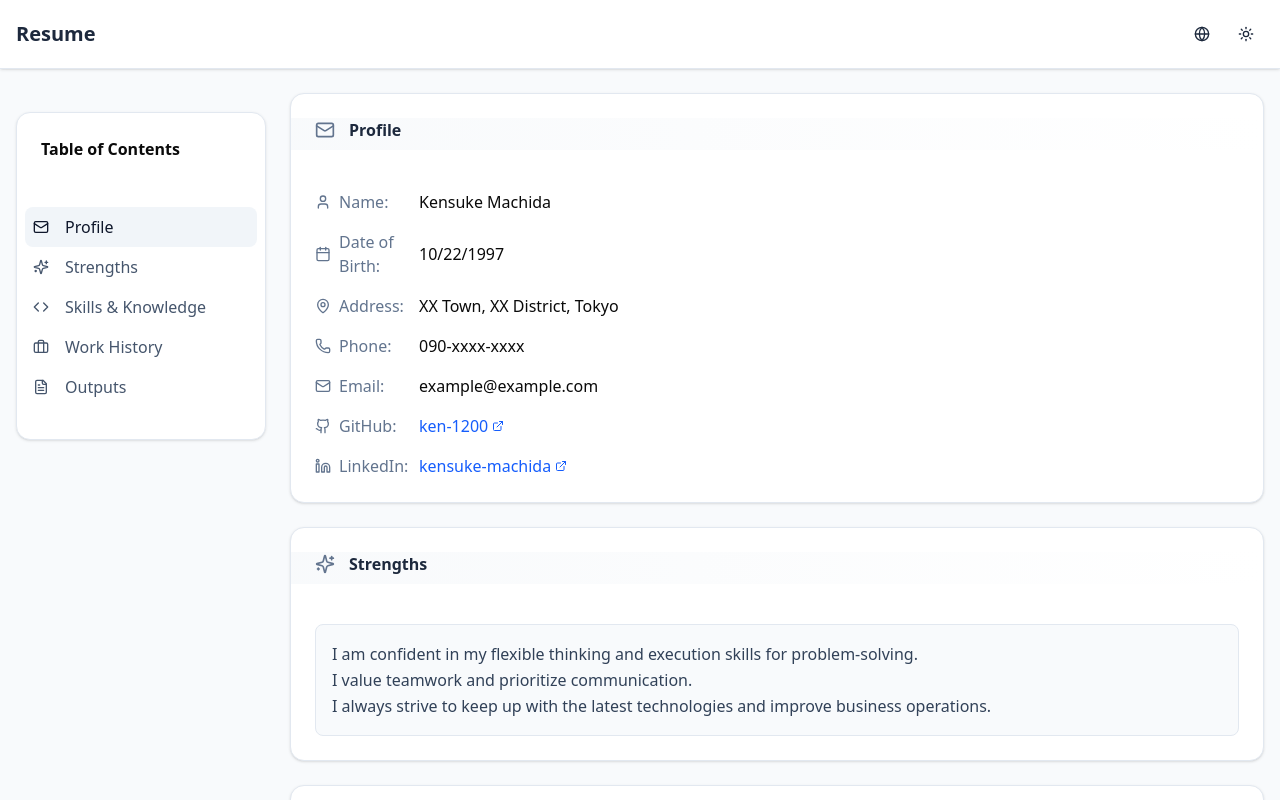
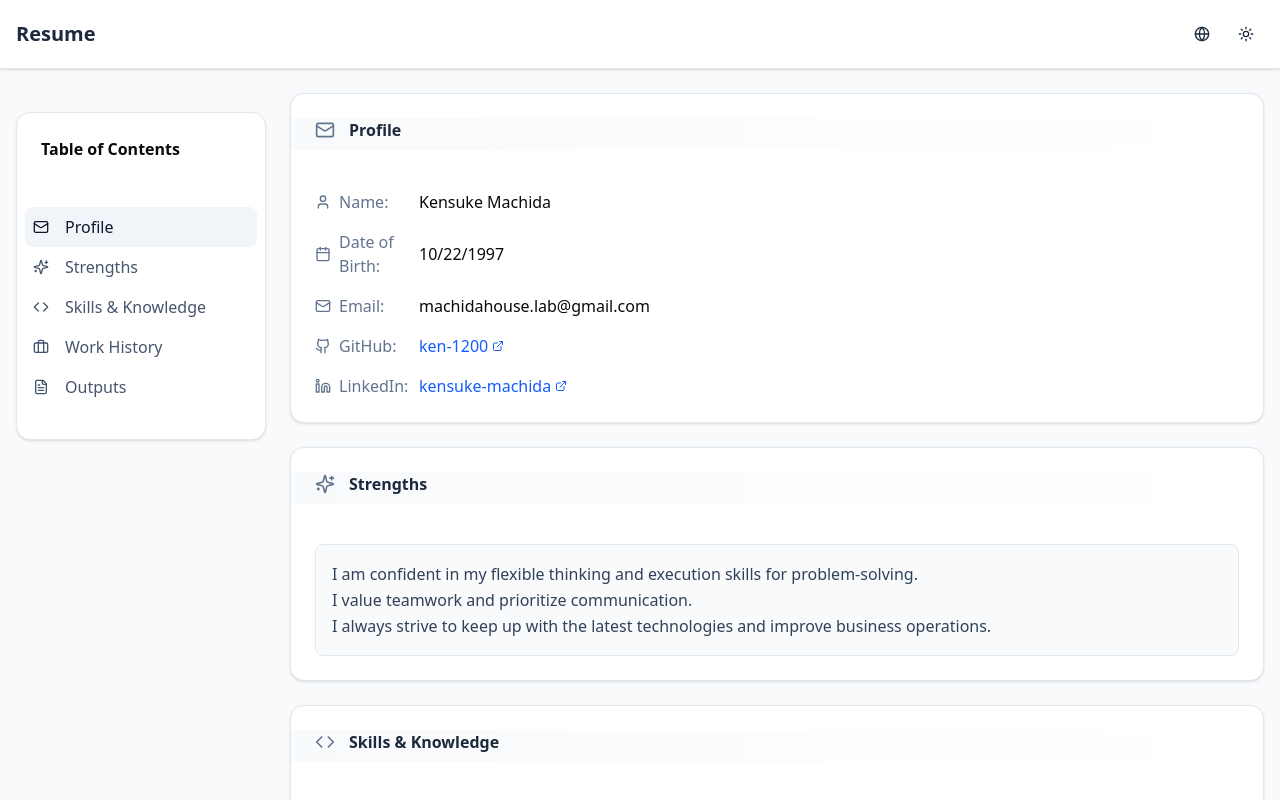
Before and after one commit to ken-1200/resume, a Next.js app: page /en in a window 1280 px wide. Shown: the top 800 px of the page. Built offline with nearby package versions, Linux system fonts and the light colour scheme.

Commit message:
feat: update email address in localized profile data for accuracy

```diff
--- a/src/components/resume-content.tsx
+++ b/src/components/resume-content.tsx
@@ -7,8 +7,8 @@ import {
   Moon,
   Sun,
   Mail,
-  MapPin,
-  Phone,
+  // MapPin,
+  // Phone,
   ChevronDown,
   ChevronUp,
   ExternalLink,
@@ -500,20 +500,20 @@ export default function ResumeContent() {
                         </span>
                         <span>{profile.birth}</span>
                       </div>
-                      <div className="flex flex-col sm:flex-row sm:items-center gap-2">
+                      {/* <div className="flex flex-col sm:flex-row sm:items-center gap-2">
                         <span className="w-24 flex-shrink-0 flex items-center text-slate-500 dark:text-neutral-400">
                           <MapPin className="h-4 w-4 mr-2 flex-shrink-0" />
                           {t("profile.address")}:
                         </span>
                         <span>{profile.address}</span>
-                      </div>
-                      <div className="flex flex-col sm:flex-row sm:items-center gap-2">
+                      </div> */}
+                      {/* <div className="flex flex-col sm:flex-row sm:items-center gap-2">
                         <span className="w-24 flex-shrink-0 flex items-center text-slate-500 dark:text-neutral-400">
                           <Phone className="h-4 w-4 mr-2 flex-shrink-0" />
                           {t("profile.phone")}:
                         </span>
                         <span>{profile.phone}</span>
-                      </div>
+                      </div> */}
                       <div className="flex flex-col sm:flex-row sm:items-center gap-2">
                         <span className="w-24 flex-shrink-0 flex items-center text-slate-500 dark:text-neutral-400">
                           <Mail className="h-4 w-4 mr-2 flex-shrink-0" />
--- a/src/data/localized-data.ts
+++ b/src/data/localized-data.ts
@@ -10,7 +10,7 @@ export function useProfileData() {
       birth: "1997/10/22",
       address: "東京都〇〇区〇〇町",
       phone: "090-xxxx-xxxx",
-      email: "example@example.com",
+      email: "machidahouse.lab@gmail.com",
       github: "ken-1200",
       linkedin: "kensuke-machida",
     },
@@ -19,7 +19,7 @@ export function useProfileData() {
       birth: "10/22/1997",
       address: "XX Town, XX District, Tokyo",
       phone: "090-xxxx-xxxx",
-      email: "example@example.com",
+      email: "machidahouse.lab@gmail.com",
       github: "ken-1200",
       linkedin: "kensuke-machida",
     },
```
